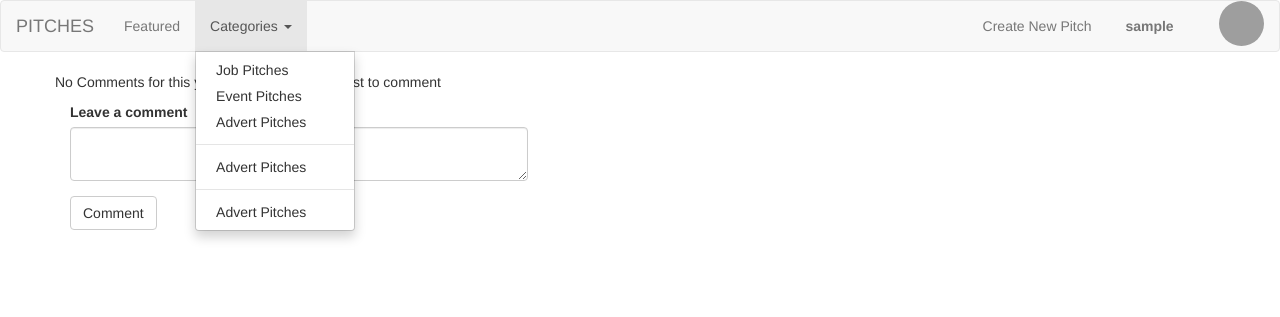
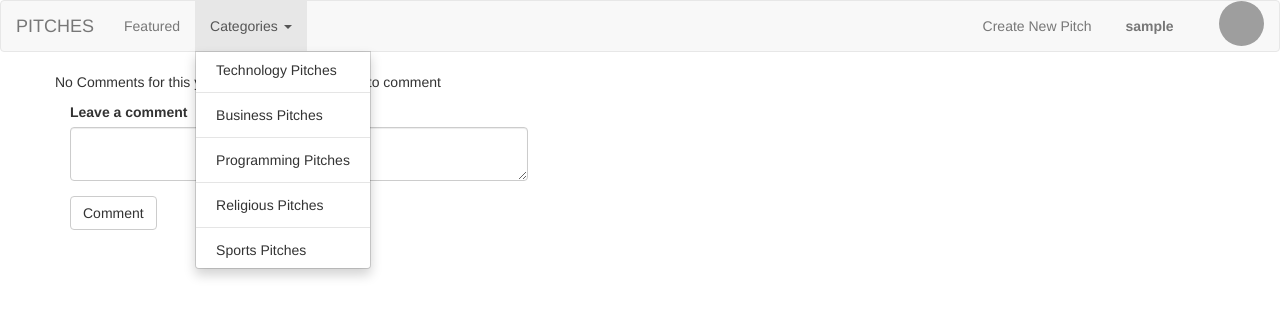
Before and after one commit to ngetichnicholas/Pitch, a Flask app: page /comment/1 in a window 1280 px wide, after a click on "Categories". Shown: the top 317 px of the page. Run offline with Flask 2, Linux system fonts and the light colour scheme; the visitor is signed in with stand-in values (Sample User, id 1); data comes from the database, SQL or seed files in the repository; data that the repository does not hold is empty; some libraries are stand-ins or nearby versions; grey boxes are pictures that could not be loaded.

Commit message:
Update page layout

```diff
--- a/app/main/forms.py
+++ b/app/main/forms.py
@@ -8,7 +8,7 @@ class UpdateProfile(FlaskForm):
 
 class PitchForm(FlaskForm):
     title = StringField('Title', validators=[Required()])
-    category = SelectField('Category', choices=[('Events','Events'),('Job','Job'),('Advertisement','Advertisement')],validators=[Required()])
+    category = SelectField('Category', choices=[('Technology','Technology'),('Business','Business'),('Programming','Programming'),('Religious','Religious'),('Sports','Sports')],validators=[Required()])
     post = TextAreaField('Your Pitch', validators=[Required()])
     submit = SubmitField('Pitch')
 
--- a/app/main/views.py
+++ b/app/main/views.py
@@ -8,10 +8,12 @@ from .. import db,photos
 @main.route('/')
 def index():
     pitches = Pitch.query.all()
-    job = Pitch.query.filter_by(category = 'Job').all()
-    event = Pitch.query.filter_by(category = 'Events').all()
-    advertisement = Pitch.query.filter_by(category = 'Advertisement').all()
-    return render_template('index.html', job = job,event = event, pitches = pitches,advertisement= advertisement)
+    technology = Pitch.query.filter_by(category = 'Technology').all()
+    business = Pitch.query.filter_by(category = 'Business').all()
+    programming = Pitch.query.filter_by(category = 'Programming').all()
+    religion = Pitch.query.filter_by(category = 'Religion').all()
+    sports = Pitch.query.filter_by(category = 'Sports').all()
+    return render_template('index.html', pitches = pitches, technology = technology,business = business,programming= programming,religion = religion,sports = sports)
 
 @main.route('/create_new', methods = ['POST','GET'])
 @login_required
--- a/app/templates/navbar.html
+++ b/app/templates/navbar.html
@@ -11,7 +11,6 @@
       </button>
       <a class="navbar-brand" href="/">PITCHES</a>
     </div>
-
     <!-- Collect the nav links, forms, and other content for toggling -->
     <div class="collapse navbar-collapse" id="bs-example-navbar-collapse-1">
       <ul class="nav navbar-nav">
@@ -22,13 +21,15 @@
           <a href="#" class="dropdown-toggle" data-toggle="dropdown" role="button" aria-haspopup="true"
             aria-expanded="false">Categories <span class="caret"></span></a>
           <ul class="dropdown-menu">
-            <li><a class="nav-link" id="cats" data-toggle="tab" href="#jobs">Job Pitches</a></li>
-            <li> <a class="nav-link" id="cats" data-toggle="tab" href="#event">Event Pitches</a></li>
-            <li><a class="nav-link" id="cats" data-toggle="tab" href="#ads">Advert Pitches</a></li>
+            <li><a class="nav-link" id="cats" data-toggle="tab" href="#technology">Technology Pitches</a></li>
             <li role="separator" class="divider"></li>
-            <li><a class="nav-link" id="cats" data-toggle="tab" href="#ads">Advert Pitches</a></li>
+            <li><a class="nav-link" id="cats" data-toggle="tab" href="#business">Business Pitches</a></li>
             <li role="separator" class="divider"></li>
-            <li><a class="nav-link" id="cats" data-toggle="tab" href="#ads">Advert Pitches</a></li>
+            <li><a class="nav-link" id="cats" data-toggle="tab" href="#programming">Programming Pitches</a></li>
+            <li role="separator" class="divider"></li>
+            <li><a class="nav-link" id="cats" data-toggle="tab" href="#religion">Religious Pitches</a></li>
+            <li role="separator" class="divider"></li>
+            <li><a class="nav-link" id="cats" data-toggle="tab" href="#sports">Sports Pitches</a></li>
           </ul>
         </li>
       </ul>
@@ -38,7 +39,6 @@
           <li class="nav-item">
             <a class="nav-link" href="{{url_for('main.new_pitch')}}">Create New Pitch</a>
           </li>
-
         <li class="nav-item dropdown">
           <a class="nav-link dropdown-toggle" style='margin-right:30px' data-toggle="dropdown" aria-haspopup="true"
             aria-expanded="false">
```
Also changed, not shown: app/templates/index.html (+17 -13 lines), README.md.
